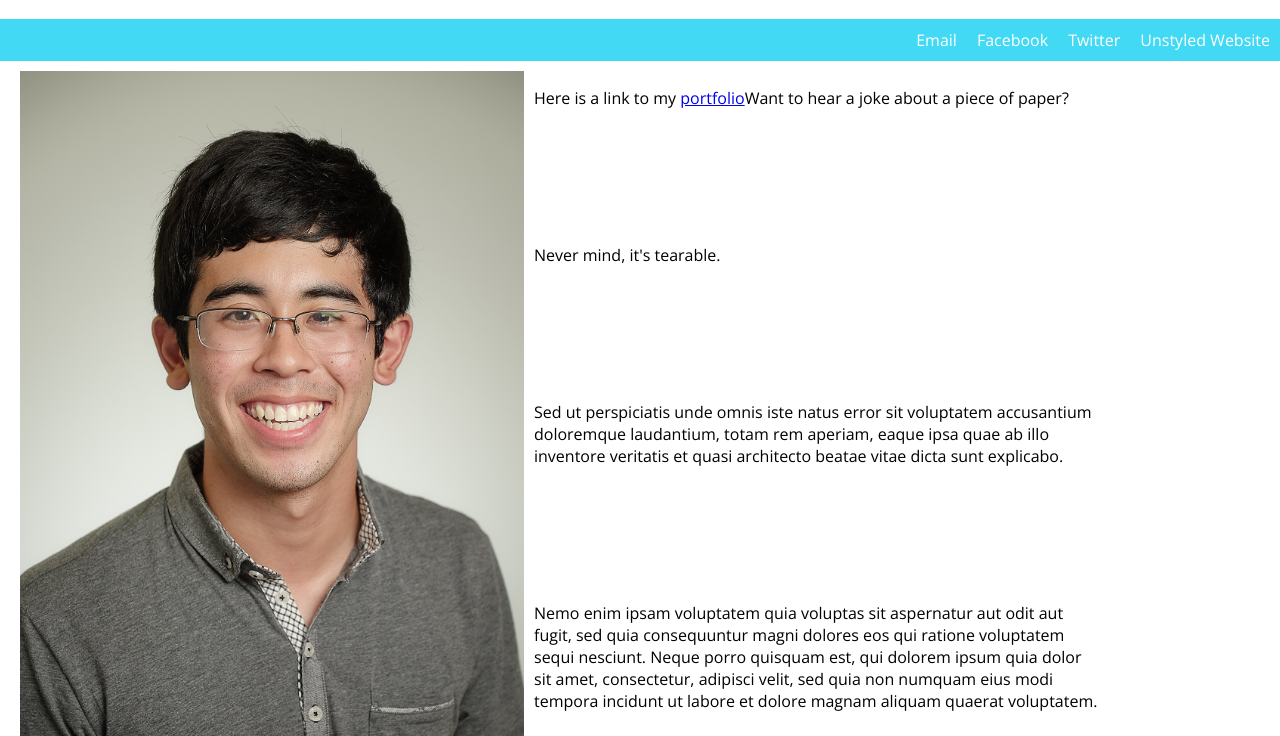
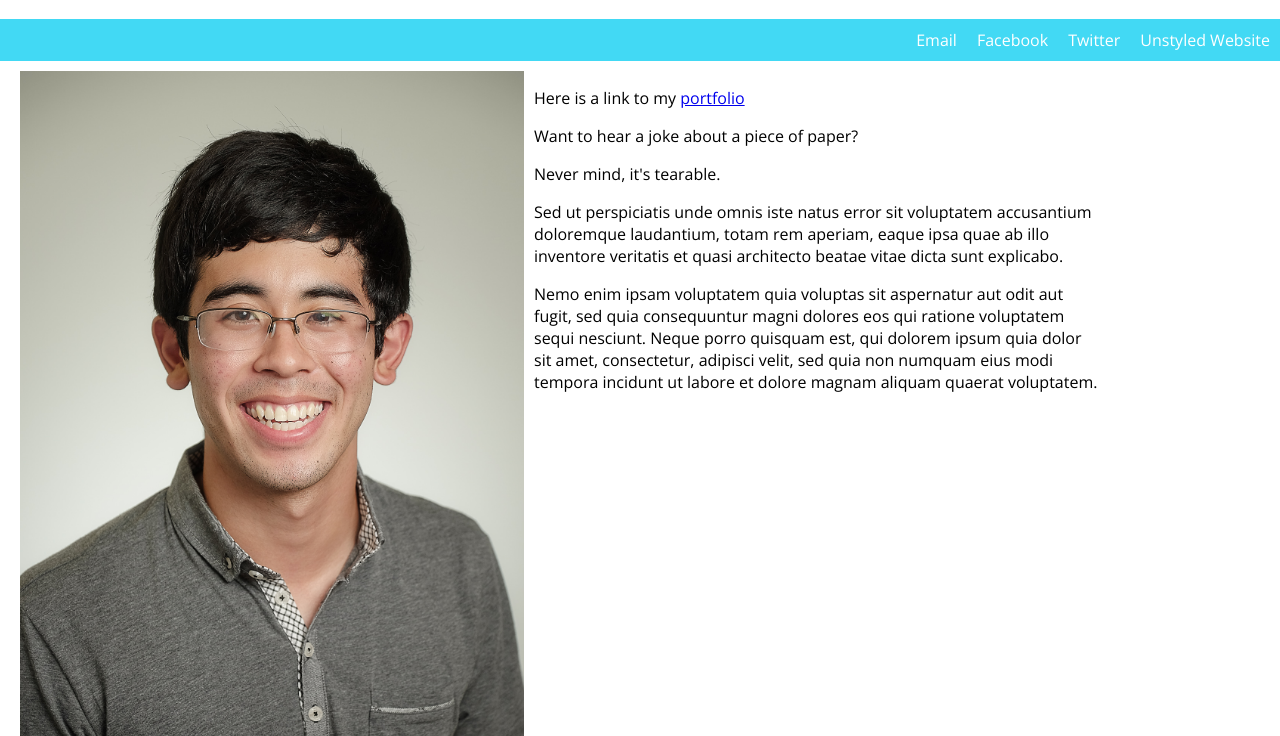
Before and after one commit to J4502-SS18/toide-class, a plain HTML site: page index.html in a window 1280 px wide. Shown: the part 64-800 px from the top of the page. Drawn offline with nearby package versions, Linux system fonts and the light colour scheme.

Commit message:
Fixed paragraph spacing issue

```diff
--- a/style.css
+++ b/style.css
@@ -85,9 +85,6 @@ img {
 
   .content {
     width: 45%;
-    display: flex;
-    flex-flow: row;
-    flex-wrap: wrap;
     margin-left: 10px;
   }
 
```
